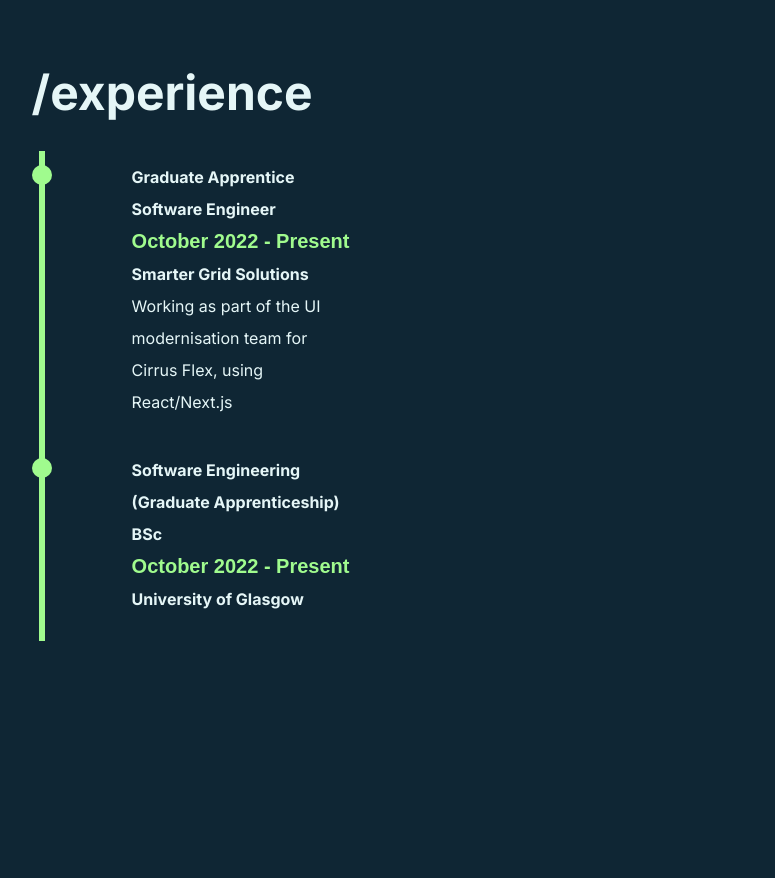
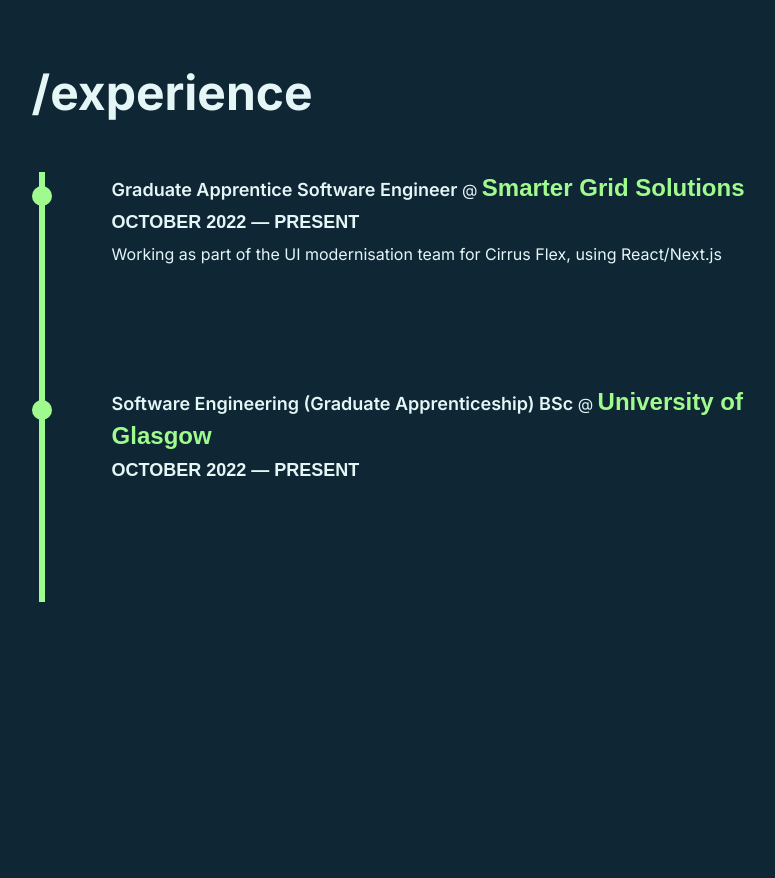
Before and after one commit to epicjoanna/my-portfolio, a Next.js app: page / in a window 1280 px wide. Shown: the part 1400-2278 px from the top of the page, without its empty margins (314-1089 px from the left). Built offline with nearby package versions, Linux system fonts and the light colour scheme; a web font is replaced by a local one.

Commit message:
styling changes to timeline text

```diff
--- a/src/app/components/Experience.tsx
+++ b/src/app/components/Experience.tsx
@@ -8,7 +8,7 @@ class Experience extends React.Component {
       {
         id: 1,
         jobTitle: "Graduate Apprentice Software Engineer",
-        date: "October 2022 - Present",
+        date: "OCTOBER 2022 — PRESENT",
         company: "Smarter Grid Solutions",
         description:
           "Working as part of the UI modernisation team for Cirrus Flex, using React/Next.js",
@@ -16,7 +16,7 @@ class Experience extends React.Component {
       {
         id: 2,
         jobTitle: "Software Engineering (Graduate Apprenticeship) BSc",
-        date: "October 2022 - Present",
+        date: "OCTOBER 2022 — PRESENT",
         company: "University of Glasgow",
         description: "",
       },
@@ -34,11 +34,10 @@ class Experience extends React.Component {
                     <div className="container right">
                       <div key={job.id}>
                         <p>
-                          <b>{job.jobTitle}</b>
+                          <span className="title">{job.jobTitle}</span> @{" "}
+                          <span className="company">{job.company}</span>
                           <br />
                           <span className="date">{job.date}</span>
-                          <br />
-                          <b>{job.company}</b>
                           <br />
                           {job.description}
                         </p>
--- a/src/app/styles/Experience.css
+++ b/src/app/styles/Experience.css
@@ -5,7 +5,7 @@
 }
 
 .experience-content {
-  padding-top: 5%;
+  padding-top: 10%;
 }
 
 .container::after {
@@ -36,18 +36,30 @@
 }
 
 .container {
-  padding: 10px 100px;
+  padding-left: 80px;
+  padding-bottom: 100px;
   position: relative;
-  width: 100%;
+  width: 800px;
 }
 
 .right::after {
   left: 0;
 }
 
+.title {
+  font-weight: 600;
+  font-size: 18px;
+}
+
 .date {
   font-family: 'NTR', sans-serif;
-  font-size: 20px;
+  font-size: 18px;
+  font-weight: bold;
+}
+
+.company {
+  font-family: 'NTR', sans-serif;
+  font-size: 24px;
   font-weight: bold;
   color: #a0fb8e;
 }
```
